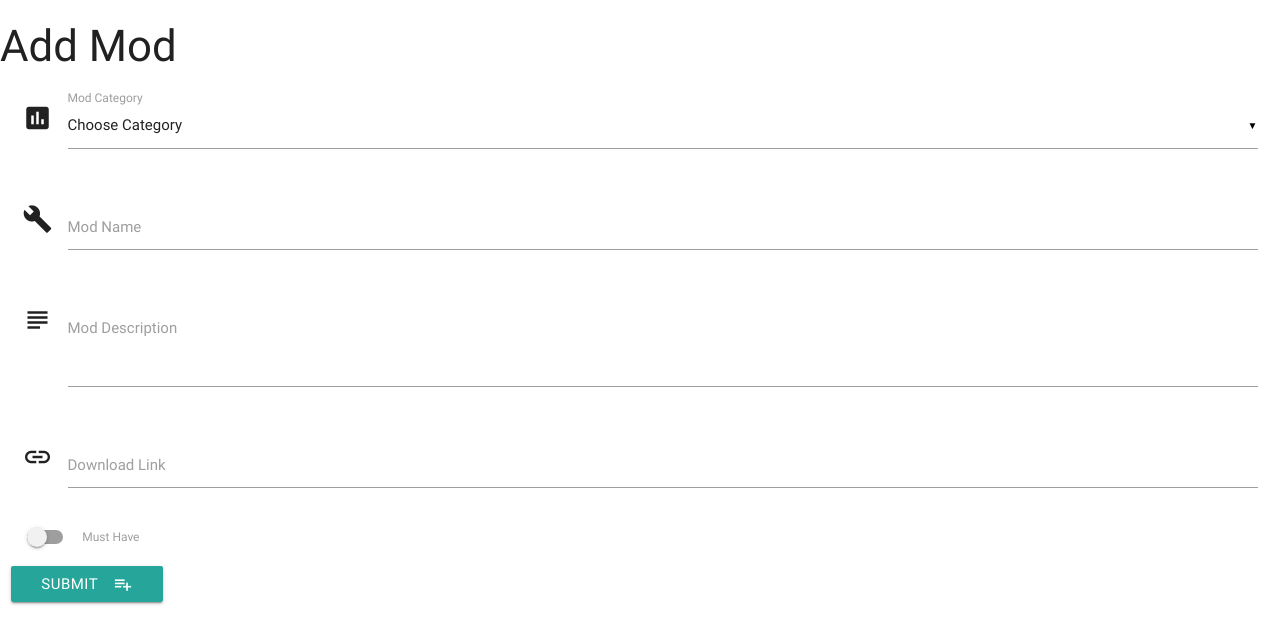
After one commit to dof-bull/ci_milestone_project_3_rimworld_mod_locker, a Flask app: page /add_mod in a window 1280 px wide. The commit adds this page. Shown: the top 644 px of the page. Run offline with Flask 2, Linux system fonts and the light colour scheme; data that the repository does not hold is empty; some libraries are stand-ins or nearby versions.

Commit message:
addmod.html fully functional and linking to MongoDB

```diff
--- a/app.py
+++ b/app.py
@@ -13,12 +13,25 @@ app.config["MONGO_URI"] = os.getenv('MONGO_URI', 'mongodb://localhost')
 
 mongo = PyMongo(app)
 
+
 @app.route('/')
 @app.route('/get_mods')
 def get_mods():
     return render_template("mods.html", mods=mongo.db.mods.find())
 
 
+@app.route('/add_mod')
+def add_mod():
+    return render_template('addmod.html', categories=mongo.db.categories.find())
+
+
+@app.route('/insert_mod', methods=['POST'])
+def insert_mod():
+    mods = mongo.db.mods
+    mods.insert_one(request.form.to_dict())
+    return redirect(url_for('get_mods'))
+
+
 if __name__ == '__main__':
     app.run(host=os.environ.get('IP'),
             port=int(os.environ.get('PORT')),
--- /dev/null
+++ b/templates/addmod.html
@@ -0,0 +1,62 @@
+{% extends 'base.html'%}{% block content %}
+
+<h3>Add Mod</h3>
+<div class="row">
+	<form action="{{url_for('insert_mod') }}" method="POST" class="col s12">
+		<div class="row">
+			<!-- Category Selector -->
+			<div class="input-field col s12">
+				<i class="material-icons prefix">poll</i>
+                <select id="category" name="category_name">
+		                <option value="" disabled selected>Choose Category</option>
+		                {% for cat in categories %}
+                            <option value="{{cat.category_name}}">{{cat.category_name}}</option>
+		                {% endfor %}
+		                </select>
+				<label>Mod Category</label>
+			</div>
+		</div>
+        <div class="row">
+			<!-- Mod Name -->
+			<div class="input-field col s12">
+                <i class="material-icons prefix">build</i>
+				<input id="mod_name" name="mod_name" type="text" class="validate">
+				<label for="icon_prefix">Mod Name</label>
+			</div>
+		</div>
+
+		<div class="row">
+			<!-- Mod Description -->
+			<div class="input-field col s12">
+				<i class="material-icons prefix">subject</i>
+				<textarea id="mod_description" name="mod_description" class="materialize-textarea"></textarea>
+				<label for="icon_prefix">Mod Description</label>
+			</div>
+		</div>
+		<div class="row">
+			<!-- Download Link -->
+			<div class="input-field col s12">
+				<i class="material-icons prefix">link</i>
+				<input id="mod_link" name="mod_link" type="text" class="validate">
+				<label for="icon_prefix">Download Link</label>
+			</div>
+		</div>
+		<div class="row">
+            <!-- Must Have Switch -->
+            <div class="switch">
+                <label>
+                <input id="is_must_have" name="is_must_have" type="checkbox">
+                <span class="lever"></span>
+                Must Have
+                </label>
+            </div>
+        </div>
+        <div class="row">
+			<button class="btn waves-effect waves-light" type="submit" name="action">Submit
+			    <i class="material-icons right">playlist_add</i>
+			</button>
+        </div>
+	</form>
+</div>
+
+{% endblock %}
--- a/templates/base.html
+++ b/templates/base.html
@@ -22,7 +22,8 @@
         <script type="text/javascript">
             $(document).ready(function() {
                 $('.collapsible').collapsible();
-            })
+                $('select').material_select();
+            });
         </script>
     </body>
 </html>
--- a/templates/mods.html
+++ b/templates/mods.html
@@ -1,5 +1,4 @@
-{% extends 'base.html'%}
-{% block content %}
+{% extends 'base.html'%}{% block content %}
 		<ul class="collapsible">
 			{% for mod in mods %}
 			<li>
```
